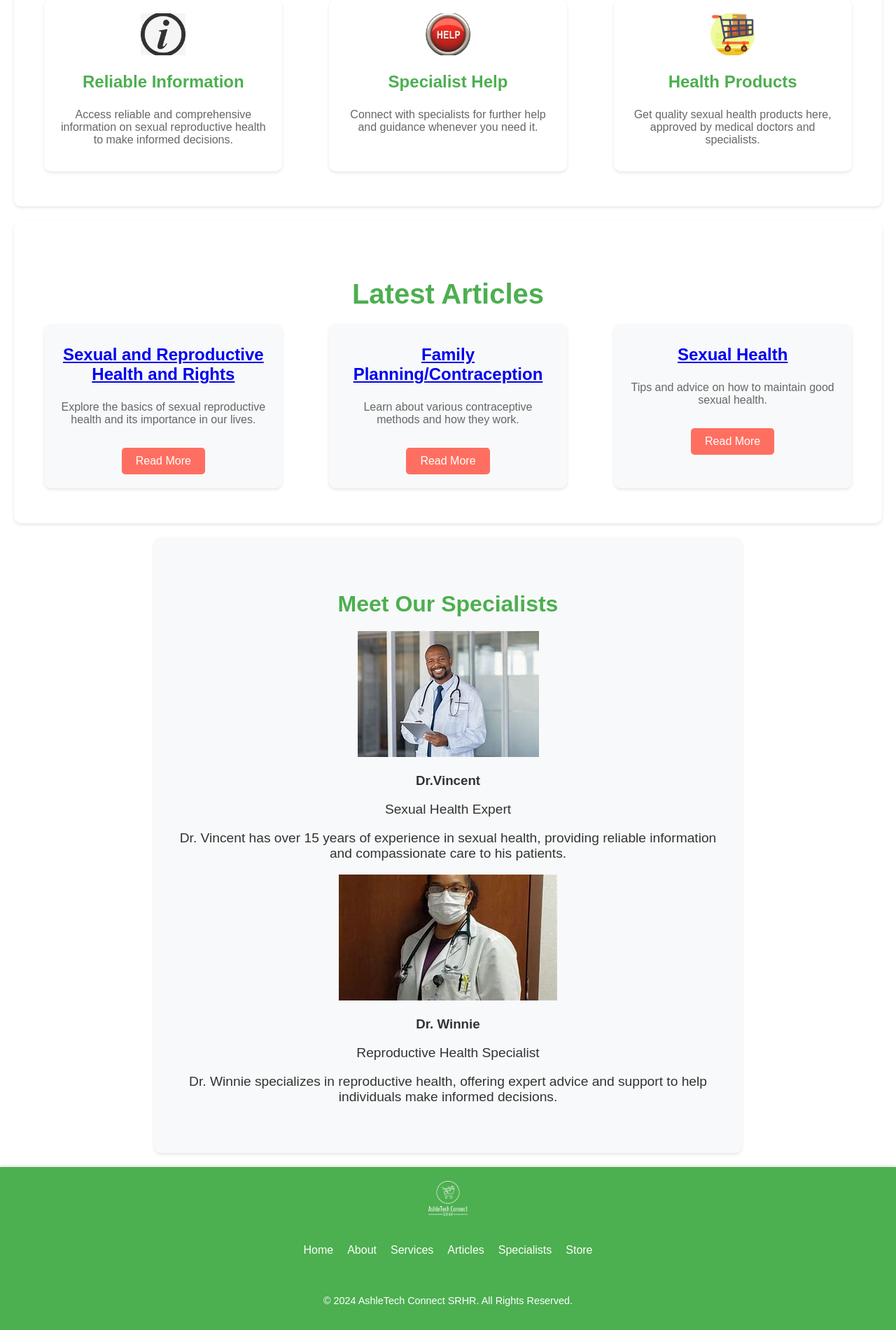
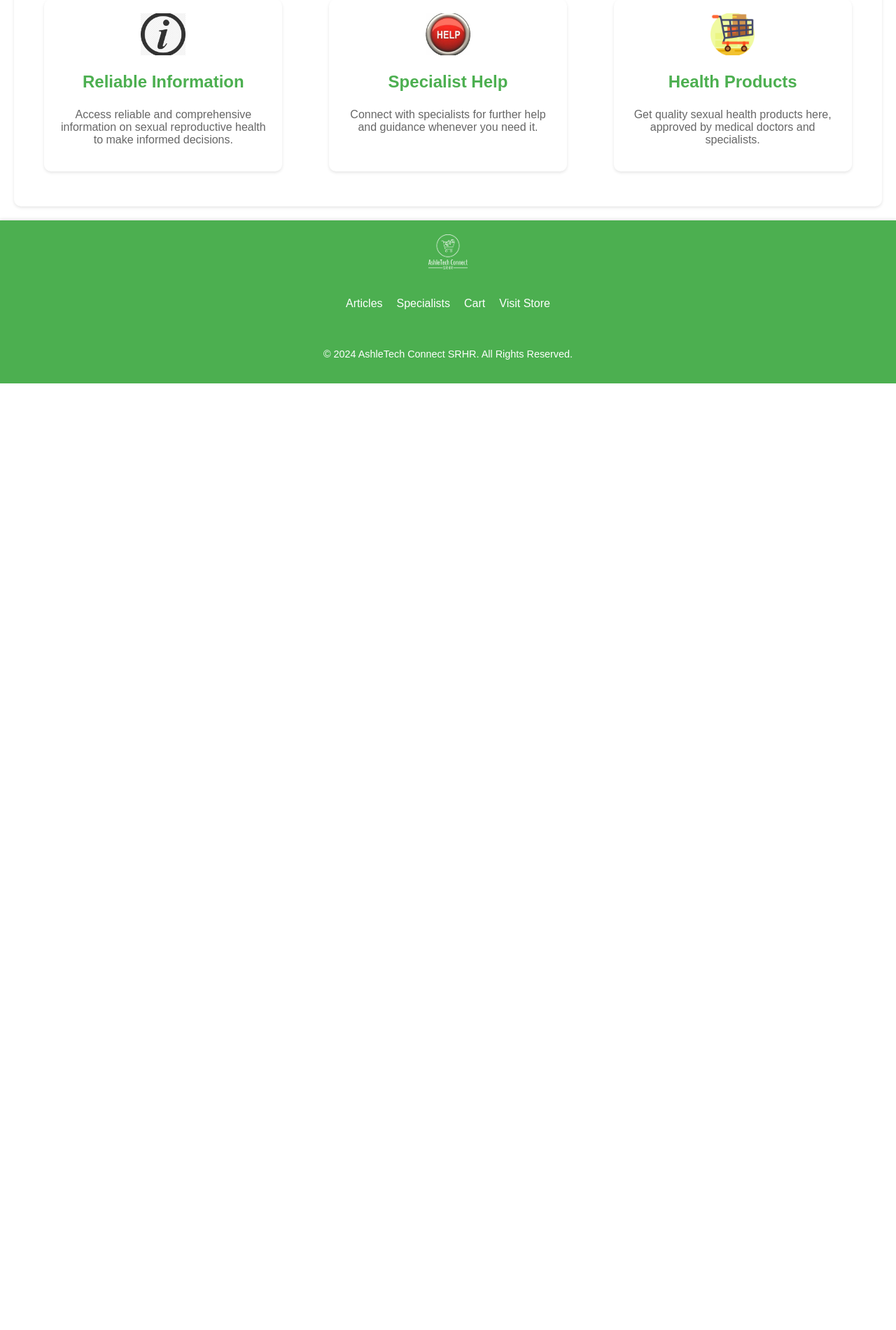
Before and after one commit to AudryAshleenChivanga/AshleTech-Connect-Y2T2-Project, a Django app: page / in a window 1280 px wide. Shown: the part 1539-3440 px from the top of the page at 70% size. After the commit the page ends 2087 px from the top, so only its background shows below. Run offline with Django 3.2, Linux system fonts and the light colour scheme.

Commit message:
A few adjustments

```diff
--- a/project/eCommerce/urls.py
+++ b/project/eCommerce/urls.py
@@ -1,4 +1,4 @@
-"""AshleTech Connect  URL Configuration
+"""AshleTech Connect URL Configuration
 
 The `urlpatterns` list routes URLs to views. For more information please see:
     https://docs.djangoproject.com/en/3.2/topics/http/urls/
@@ -15,15 +15,14 @@ Including another URLconf
 """
 from django.contrib import admin
 from django.urls import path, include
-
+from django.conf import settings
 from django.conf.urls.static import static
-from django.conf import settings
-
 
 urlpatterns = [
     path('admin/', admin.site.urls),
     path('', include('store.urls')),
 ]
 
-urlpatterns += static(settings.MEDIA_URL, document_root=settings.MEDIA_ROOT)
-urlpatterns += static(settings.STATIC_URL, document_root=settings.STATIC_ROOT)
+if settings.DEBUG:
+    urlpatterns += static(settings.MEDIA_URL, document_root=settings.MEDIA_ROOT)
+    urlpatterns += static(settings.STATIC_URL, document_root=settings.STATIC_ROOT)
--- a/project/store/admin.py
+++ b/project/store/admin.py
@@ -13,11 +13,11 @@ class ArticleAdmin(admin.ModelAdmin):
     list_filter = ('published_date',)
 
 class SpecialistAdmin(admin.ModelAdmin):
-    list_display = ('name', 'field', 'contact_info')
+    list_display = ('name', 'field', 'contact_info', 'picture')
     search_fields = ('name', 'field')
     list_filter = ('field',)
 
-# Register your models here
+# Registering my models here
 admin.site.register(Customer)
 admin.site.register(Product)
 admin.site.register(Order)
--- a/project/store/models.py
+++ b/project/store/models.py
@@ -79,7 +79,6 @@ class ShippingAddress(models.Model):
     def __str__(self):
         return self.address
 
-# New models
 class Article(models.Model):
     title = models.CharField(max_length=200)
     content = models.TextField()
@@ -93,6 +92,7 @@ class Specialist(models.Model):
     name = models.CharField(max_length=100)
     field = models.CharField(max_length=100)
     contact_info = models.CharField(max_length=200)
+    picture = models.ImageField(upload_to='specialists/', null=True, blank=True)
 
     def __str__(self):
         return self.name
--- a/project/store/urls.py
+++ b/project/store/urls.py
@@ -1,4 +1,3 @@
-from django.contrib import admin
 from django.urls import path
 from . import views
 
@@ -9,5 +8,8 @@ urlpatterns = [
     path('checkout/', views.checkout, name="checkout"),
     path('update_item/', views.updateItem, name="update_item"),
     path('process_order/', views.processOrder, name="process_order"),
-    path('admin/', admin.site.urls),  # This line adds the admin URLs
+    path('articles/', views.article_list, name="article_list"),
+    path('articles/<int:article_id>/', views.article_detail, name="article_detail"),
+    path('specialists/', views.specialist_list, name="specialist_list"),
+    path('specialists/<int:specialist_id>/', views.specialist_detail, name="specialist_detail"),
 ]
--- a/project/store/views.py
+++ b/project/store/views.py
@@ -1,4 +1,4 @@
-from django.shortcuts import render
+from django.shortcuts import render, get_object_or_404
 from django.http import JsonResponse
 import json
 import datetime
@@ -20,7 +20,6 @@ def store(request):
     context = {'products': products, 'cartItems': cartItems}
     return render(request, 'store/store.html', context)
 
-
 def cart(request):
     data = cartData(request)
 
@@ -31,7 +30,6 @@ def cart(request):
     context = {'items': items, 'order': order, 'cartItems': cartItems}
     return render(request, 'store/cart.html', context)
 
-
 def checkout(request):
     data = cartData(request)
 
@@ -41,7 +39,6 @@ def checkout(request):
 
     context = {'items': items, 'order': order, 'cartItems': cartItems}
     return render(request, 'store/checkout.html', context)
-
 
 def updateItem(request):
     data = json.loads(request.body)
@@ -75,7 +72,6 @@ def updateItem(request):
 
     return JsonResponse('Item was added', safe=False)
 
-
 def processOrder(request):
     transaction_id = datetime.datetime.now().timestamp()
     data = json.loads(request.body)
@@ -107,3 +103,23 @@ def processOrder(request):
         )
 
     return JsonResponse('Payment submitted..', safe=False)
+
+def article_list(request):
+    articles = Article.objects.all()
+    context = {'articles': articles}
+    return render(request, 'store/article_list.html', context)
+
+def article_detail(request, article_id):
+    article = get_object_or_404(Article, id=article_id)
+    context = {'article': article}
+    return render(request, 'store/article_detail.html', context)
+
+def specialist_list(request):
+    specialists = Specialist.objects.all()
+    context = {'specialists': specialists}
+    return render(request, 'store/specialist_list.html', context)
+
+def specialist_detail(request, specialist_id):
+    specialist = get_object_or_404(Specialist, id=specialist_id)
+    context = {'specialist': specialist}
+    return render(request, 'store/specialist_detail.html', context)
--- a/project/templates/store/index.html
+++ b/project/templates/store/index.html
@@ -16,9 +16,10 @@
                 <li><a href="#home">Home</a></li>
                 <li><a href="#about">About</a></li>
                 <li><a href="#services">Services</a></li>
-                <li><a href="#articles">Articles</a></li>
-                <li><a href="#specialists">Specialists</a></li>
+                <li><a href="{% url 'article_list' %}">Articles</a></li>
+                <li><a href="{% url 'specialist_list' %}">Specialists</a></li>
                 <li><a href="{% url 'store' %}">Visit Store</a></li>
+                <li><a href="{% url 'cart' %}">Cart</a></li>
                 <li><a href="{% url 'admin:index' %}">Admin</a></li>
             </ul>
         </nav>
@@ -82,51 +83,6 @@
         </div>
     </section>
 
-    <section id="articles">
-        <h2>Latest Articles</h2>
-        <div class="articles-container">
-            <div class="article-item">
-                <h3><a href="https://www.who.int/reproductivehealth/topics/sexual_health/en/" target="_blank">Sexual and Reproductive Health and Rights</a></h3>
-                <p>Explore the basics of sexual reproductive health and its importance in our lives.</p>
-                <a href="https://www.who.int/reproductivehealth/topics/sexual_health/en/" target="_blank">
-                    <button class="read-button">Read More</button>
-                </a>
-            </div>
-            <div class="article-item">
-                <h3><a href="https://www.who.int/news-room/fact-sheets/detail/family-planning-contraception" target="_blank">Family Planning/Contraception</a></h3>
-                <p>Learn about various contraceptive methods and how they work.</p>
-                <a href="https://www.who.int/news-room/fact-sheets/detail/family-planning-contraception" target="_blank">
-                    <button class="read-button">Read More</button>
-                </a>
-            </div>
-            <div class="article-item">
-                <h3><a href="https://www.cdc.gov/sexualhealth/index.htm" target="_blank">Sexual Health</a></h3>
-                <p>Tips and advice on how to maintain good sexual health.</p>
-                <a href="https://www.cdc.gov/sexualhealth/index.htm" target="_blank">
-                    <button class="read-button">Read More</button>
-                </a>
-            </div>
-        </div>
-    </section>
-
-    <section id="specialists">
-        <h2>Meet Our Specialists</h2>
-        <div class="specialists-container">
-            <div class="specialist-card">
-                <img src="/static/images/doctor1.jpeg" alt="Specialist 1">
-                <h3>Dr.Vincent</h3>
-                <p>Sexual Health Expert</p>
-                <p class="bio">Dr. Vincent has over 15 years of experience in sexual health, providing reliable information and compassionate care to his patients.</p>
-            </div>
-            <div class="specialist-card">
-                <img src="/static/images/doctor2.jpeg" alt="Specialist 2">
-                <h3>Dr. Winnie</h3>
-                <p>Reproductive Health Specialist</p>
-                <p class="bio">Dr. Winnie specializes in reproductive health, offering expert advice and support to help individuals make informed decisions.</p>
-            </div>
-        </div>
-    </section>
-
     <footer>
         <div class="footer-container">
             <div class="footer-logo">
@@ -134,12 +90,10 @@
             </div>
             <div class="footer-links">
                 <ul>
-                    <li><a href="#home">Home</a></li>
-                    <li><a href="#about">About</a></li>
-                    <li><a href="#services">Services</a></li>
-                    <li><a href="#articles">Articles</a></li>
-                    <li><a href="#specialists">Specialists</a></li>
-                    <li><a href="{% url 'store' %}">Store</a></li>
+                    <li><a href="{% url 'article_list' %}">Articles</a></li>
+                        <li><a href="{% url 'specialist_list' %}">Specialists</a></li>
+                        <li><a href="{% url 'cart' %}">Cart</a></li>
+                        <li><a href="{% url 'store' %}">Visit Store</a></li>
                 </ul>
             </div>
             <div class="footer-copyright">
```
Also changed, not shown: project/eCommerce/settings.py (+6 -14 lines), project/templates/store/article_detail.html (added, +13 -0 lines), project/templates/store/article_list.html (added, +10 -0 lines), project/templates/store/main.html (+12 -8 lines), project/templates/store/specialist_detail.html (added, +15 -0 lines), project/templates/store/specialist_list.html (added, +10 -0 lines), project/db.sqlite3, project/media/specialists/WhatsApp_Image_2024-05-22_at_00.35.08_3.jpeg (added), project/static/css/main.css (line endings or trailing spaces), project/store/migrations/0003_article_specialist.py (added), project/store/migrations/0004_specialist_picture.py (added).
